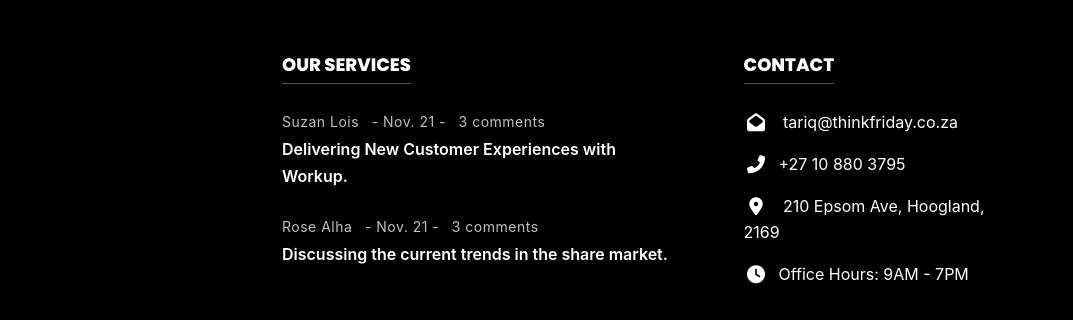
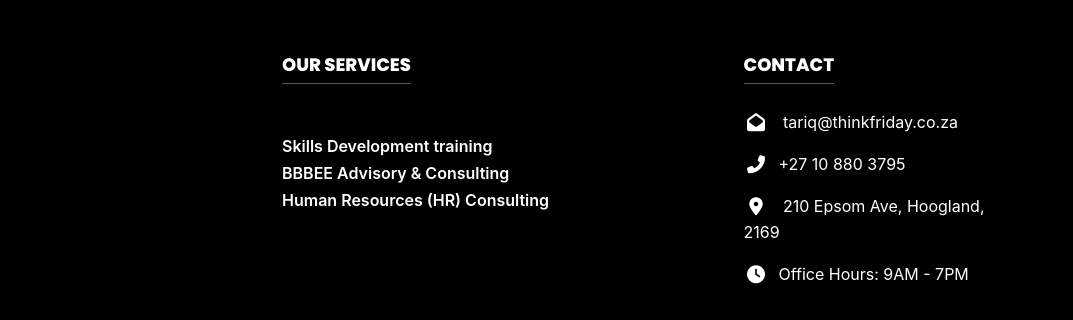
Before and after one commit to bokang-n/thinkfridaydemo, a plain HTML site: page index.html in a window 1280 px wide. Shown: the part 4959-5279 px from the top of the page, 207-1280 px from the left. Drawn offline with nearby package versions, Linux system fonts and the light colour scheme; a script that the page names is missing.

Commit message:
footer update

```diff
--- a/index.html
+++ b/index.html
@@ -684,20 +684,22 @@ RIGHT SIDEBAR TOGGLE SECTION
                     <h6>Our Services</h6>
                     <div class="footer-post">
                         <ul>
-                            <li><a href="#post">Suzan Lois</a></li>
-                            <li class="mx-2"><a href="#post">- Nov. 21 - </a></li>
-                            <li><a href="#post">3 comments</a></li>
+                            <li><a href="#post"> <!--</a>BBBEE Advisory & Consulting--></li>
+                            <li class="mx-2"><a href="#post"> <!-- - Nov. 21 --> </a></li>
+                            <li><a href="#post"><!--3 comments--></a></li>
                         </ul>
-                        <p class="post-footer"><a href="#post">Delivering New Customer Experiences with Workup.</a></p>
+                        <p class="post-footer"><a href="#post">Skills Development training</a></p>
+                        <p class="post-footer"><a href="#post">BBBEE Advisory & Consulting</a></p>
+                        <p class="post-footer"><a href="#post">Human Resources (HR) Consulting</a></p>
                     </div>
                     <div class="footer-post mt-4">
                         <ul>
-                            <li><a href="#post">Rose Alha</a></li>
-                            <li class="mx-2"><a href="#post">- Nov. 21 - </a></li>
-                            <li><a href="#post">3 comments</a></li>
+                            <li><a href="#post"> <!--Human Resources (HR) Consulting--></a></li>
+                            <li class="mx-2"><a href="#post"><!-- Nov. 21 --> </a></li>
+                            <li><a href="#post"><!--3 comments --></a></li>
                         </ul>
-                        <p class="post-footer"><a href="#post">Discussing the current trends in the share market.</a>
-                        </p>
+
+
                     </div>
                 </div>
                 <div class="col-lg-3 col-md-6 mt-lg-0 mt-5 sub-one-left">
```
